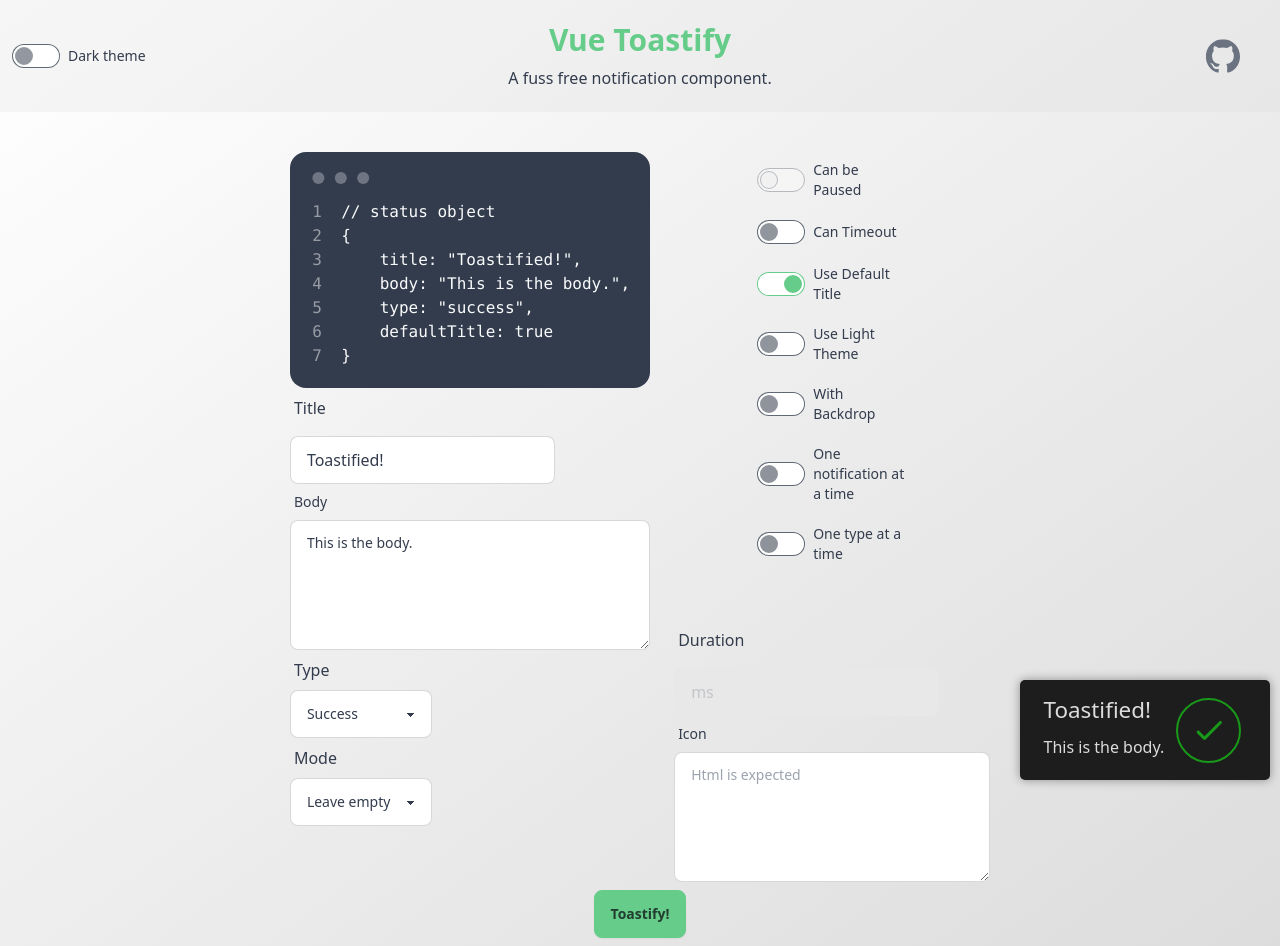
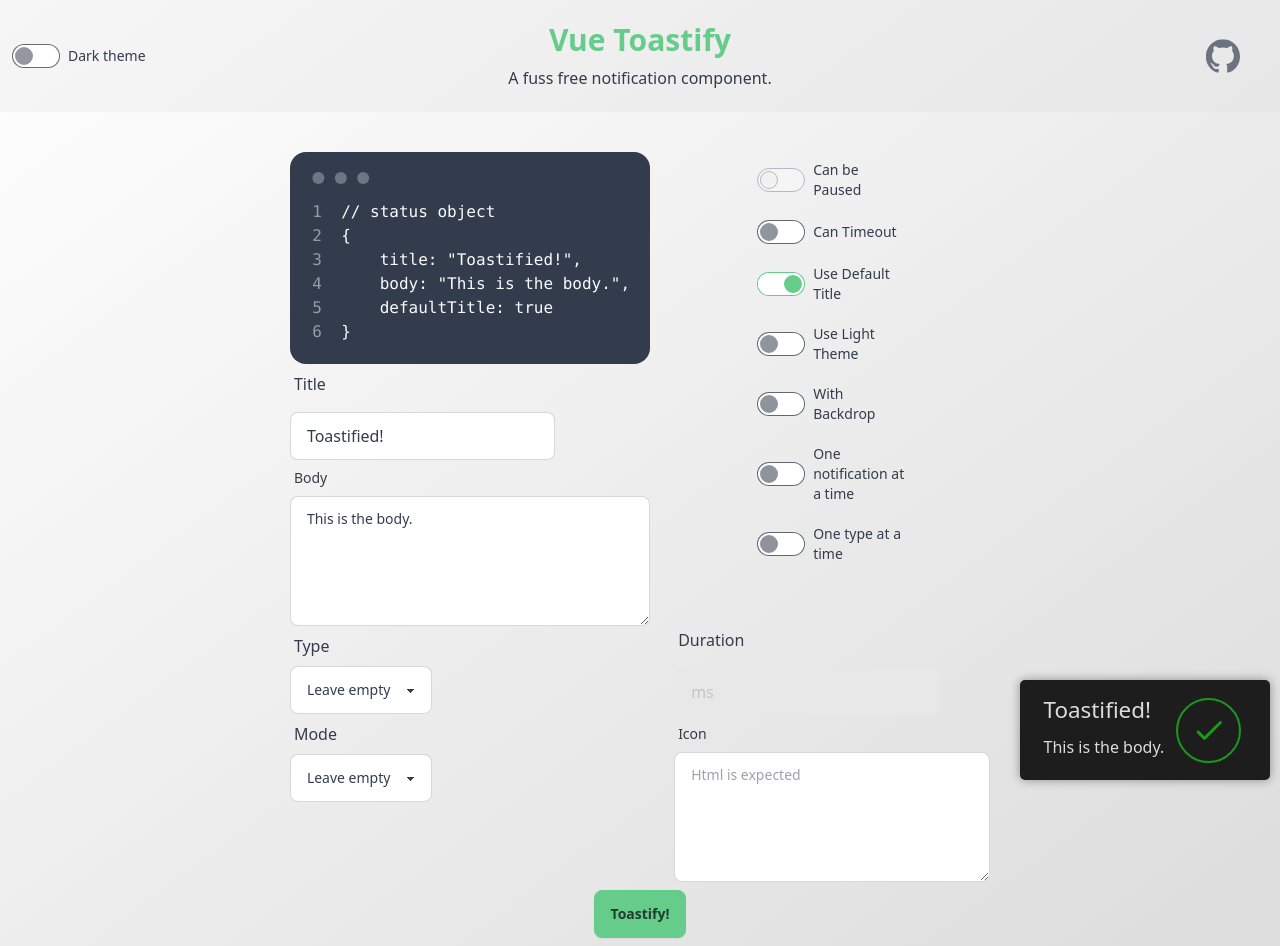
Before and after one commit to nandi95/vue-toastify, a Vue app: page / in a window 1280 px wide. Built offline with nearby package versions, Linux system fonts and the light colour scheme.

Commit message:
Fix App type errors

```diff
--- a/src/App.vue
+++ b/src/App.vue
@@ -160,7 +160,7 @@
     components: { AppThemeToggle, AppStatusDisplay, AppTextarea, AppSelect, AppInput, AppToggle },
 
     setup: () => {
-        const status = reactive<ToastOptions>({
+        const status = reactive<Omit<ToastOptions, 'icon'|'duration'> & { icon?: string, duration?: string }>({
             title: 'Toastified!',
             body: 'This is the body.',
             type: undefined,
@@ -225,7 +225,7 @@
         watch(() => answers.value, updateAnswers);
 
         onMounted(() => {
-            toast.notify(status);
+            addToast()
         });
 
         watch(() => withBackdrop.value, val => {
@@ -251,10 +251,11 @@
 
         const addToast = () => {
             if (status.body.length > 0) {
+                const options = {...status,duration: status.duration ? Number(status.duration) : undefined};
                 if (status.mode === 'prompt' && jsonError.value.length) {
                     toast.error(jsonError.value, '😠');
                 } else {
-                    toast.notify(status);
+                    toast.notify(options);
                     if (status.mode === 'loader' && withBackdrop.value) {
                         showWarning.value = true;
                     }
--- a/src/app-components/AppInput.vue
+++ b/src/app-components/AppInput.vue
@@ -13,7 +13,7 @@
                    :class="{
                        'text-red-900 placeholder-text-300 ring-red-300 focus:ring-red-500': error
                    }"
-                   @input="e => updateValue(e.target.value)">
+                   @input="updateValue">
         </div>
         <p v-if="error" class="mt-2 text-sm text-red-600" v-text="error" />
     </div>
@@ -52,7 +52,9 @@
     emits: ['update:modelValue', 'change'],
 
     setup(props, { emit }) {
-        const updateValue = (value: string) => {
+        const updateValue = (e: Event) => {
+            const el = e.currentTarget as HTMLInputElement;
+            const value = el.value;
             emit('update:modelValue', value);
             emit('change', value);
         };
--- a/src/app-components/AppSelect.vue
+++ b/src/app-components/AppSelect.vue
@@ -11,7 +11,7 @@
                 :class="{
                     'text-red-900 placeholder-text-300 ring-red-300 focus:ring-red-500': error
                 }"
-                @change="e => updateValue(e.target.value)">
+                @change="updateValue">
             <option v-for="option in options"
                     :key="option.value"
                     :value="option.value"
@@ -60,7 +60,9 @@
     emits: ['update:modelValue', 'change'],
 
     setup(props, { emit }) {
-        const updateValue = (value: string) => {
+        const updateValue = (e: Event) => {
+            const el = e.currentTarget as HTMLSelectElement;
+            const value = el.value;
             emit('update:modelValue', value);
             emit('change', value);
         };
--- a/src/app-components/AppStatusDisplay.vue
+++ b/src/app-components/AppStatusDisplay.vue
@@ -14,22 +14,17 @@
 
     props: {
         status: {
-            type: Object as PropType<ToastOptions>,
+            type: Object as PropType<Omit<ToastOptions,'duration'> & {duration?: string}>,
             required: true
         }
     },
 
     setup: (props) => {
         const lines = computed(() => {
-            const clone: Partial<ToastOptions> = {};
-
-            (Object.keys(props.status) as (keyof ToastOptions)[]).forEach(key => {
-                if (props.status[key] === undefined || props.status[key] === false || props.status[key] === '') {
-                    return;
-                }
-
-                clone[key] = props.status[key];
-            });
+            const clone = Object.fromEntries(Object.entries(props.status).flatMap(([key,value])=>{
+                if(value===undefined || value ===false || value==='') return [];
+                return [[key,value]];
+            }))
 
             return JSON.stringify(clone, null, 4)
                 .split('\n')
--- a/src/app-components/AppTextarea.vue
+++ b/src/app-components/AppTextarea.vue
@@ -12,7 +12,7 @@
                   :class="{
                       'text-red-900 placeholder-text-300 ring-red-300 focus:ring-red-500': error
                   }"
-                  @input="e => updateValue(e.target.value)" />
+                  @input="updateValue" />
         <p v-if="error" class="mt-2 text-sm text-red-600" v-text="error" />
     </div>
 </template>
@@ -50,7 +50,9 @@
     emits: ['update:modelValue', 'change'],
 
     setup(props, { emit }) {
-        const updateValue = (value: string) => {
+        const updateValue = (e: Event) => {
+            const el = e.currentTarget as HTMLTextAreaElement;
+            const value = el.value;
             emit('update:modelValue', value);
             emit('change', value);
         };
--- a/src/app-components/AppToggle.vue
+++ b/src/app-components/AppToggle.vue
@@ -19,7 +19,7 @@
     props: {
         modelValue: {
             type: Boolean,
-            required: true
+            default:false,
         },
 
         label: {
```
